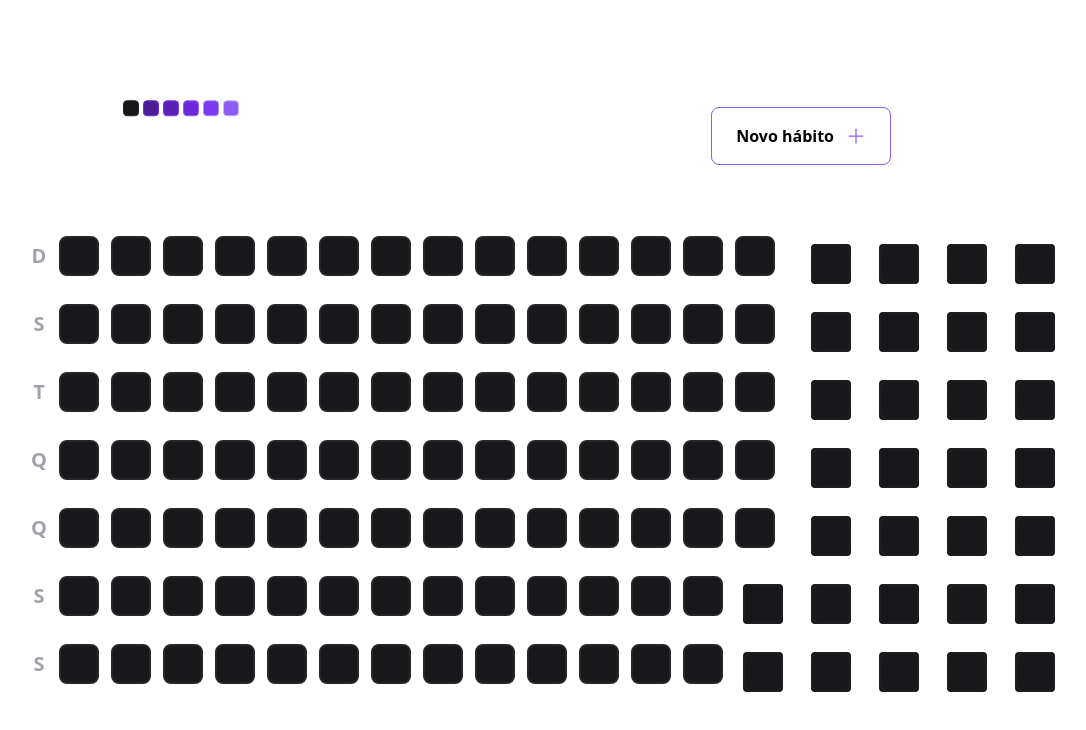
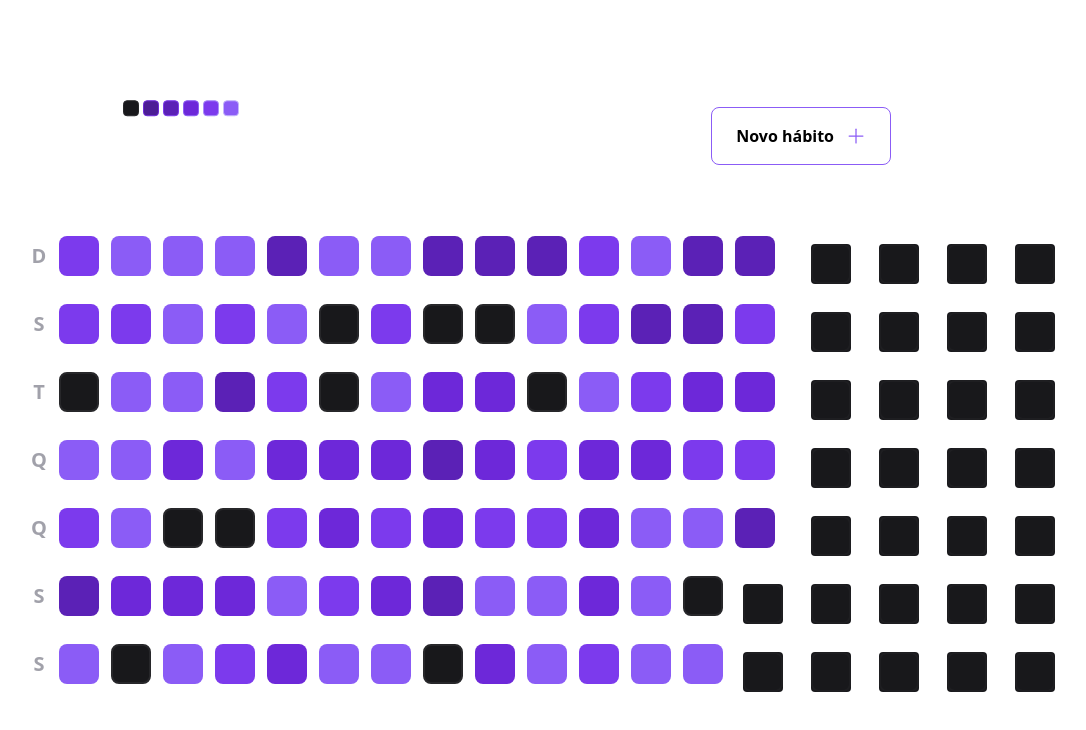
Before and after one commit to johnsanttos/Setup-Web, a React app in the folder setupWeb/: page / in a window 1280 px wide. Shown: the top 730 px of the page, without its empty margins (133-1219 px from the left). Built offline with nearby package versions, Linux system fonts and the light colour scheme; the HTML template or start-up script is replaced by a standard one.

Commit message:
Finalizando a barra de progresso

```diff
--- a/setupWeb/package.json
+++ b/setupWeb/package.json
@@ -11,6 +11,7 @@
   "dependencies": {
     "@radix-ui/react-dialog": "^1.0.3",
     "@radix-ui/react-popover": "^1.0.5",
+    "clsx": "^1.2.1",
     "dayjs": "^1.11.7",
     "phosphor-react": "^1.4.1",
     "react": "^18.2.0",
--- a/setupWeb/src/components/HabitDay.tsx
+++ b/setupWeb/src/components/HabitDay.tsx
@@ -1,17 +1,37 @@
 import * as Popover from '@radix-ui/react-popover';
 import ProgressBar from './ProgressBar';
+import clsx from 'clsx'
 
-export function HabitDay() {
+interface HabitDayProps {
+    completed: number
+    amount: number
+}
+
+export function HabitDay({ completed,amount}: HabitDayProps) {
+    const completedPercentage = Math.round((completed/amount) * 100)
     return (
         <Popover.Root>
-            <Popover.Trigger className="w-10 h-10 bg-zinc-900 border-2 border-zinc-800 rounded-lg" />
+            <Popover.Trigger
+            className = {clsx("w-10 h-10 rounded-lg",
+
+            {
+                'bg-zinc-900 border-2 border-zinc-800 ': completedPercentage === 0 && completedPercentage < 20,
+                'bg-violet-900 border-violet-700': completedPercentage >= 0 && completedPercentage < 20,
+                'bg-violet-800 border-violet-600': completedPercentage >= 20 && completedPercentage < 40,
+                'bg-violet-700 border-violet-500': completedPercentage >= 40 && completedPercentage < 60,
+            'bg-violet-600 border-violet-500': completedPercentage >= 60 && completedPercentage < 80,
+
+             'bg-violet-500 border-violet-400': completedPercentage >= 80,
+            })} />
 
             <Popover.Portal>
                 <Popover.Content className='min-w-[320px] w-full p-6 rounded-2xl bg-zinc-900 flex flex-col'>
                     <span className='font-semibold text-zinc-400 '> terça-feira</span>
                     <span className='mt-1 font-extrabold leading-tight text-3xl'>18/04</span>
 
-                    <ProgressBar />
+                    <ProgressBar
+                    progress={completedPercentage}
+                    />
 
                     <Popover.Arrow height={8} width={16} className=' fill-zinc-900' />
                 </Popover.Content>
--- a/setupWeb/src/components/ProgressBar.tsx
+++ b/setupWeb/src/components/ProgressBar.tsx
@@ -1,13 +1,25 @@
 
-export default function ProgressBar (){
+interface ProgressBarProps{
+    progress: number
+}
+
+export default function ProgressBar (props: ProgressBarProps){
+// const progressStyles= {
+//     width: `{props.progress}%`
+// }
+
     return(
 
         <div className='h-3 rounded-xl bg-zinc-700 w-full mt-4'
             role='progressbar'
-            aria-valuenow={75}
+            aria-valuenow={props.progress}
             aria-label='Progresso de hábitos completados nesse dia'
         >
-            <div className='h-3 rounded-xl bg-violet-600 w-3/4' />
+            <div className='h-3 rounded-xl bg-violet-600 '
+            style={{
+                width: `${props.progress}%`
+            }}
+            />
         </div>
     )
 }
--- a/setupWeb/src/components/SummaryTable.tsx
+++ b/setupWeb/src/components/SummaryTable.tsx
@@ -42,7 +42,12 @@
 
                 {
                     summaryDates.map(date => {
-                        return <HabitDay key={date.toString()} />
+                        return(
+                        <HabitDay
+                        key={date.toString()}
+                        amount={5}
+                        completed={Math.round(Math.random() * 5)}
+                         />)
                     })
                 }
 
```
Also changed, not shown: 1 other file (tests, documents, lock files or other folders).
